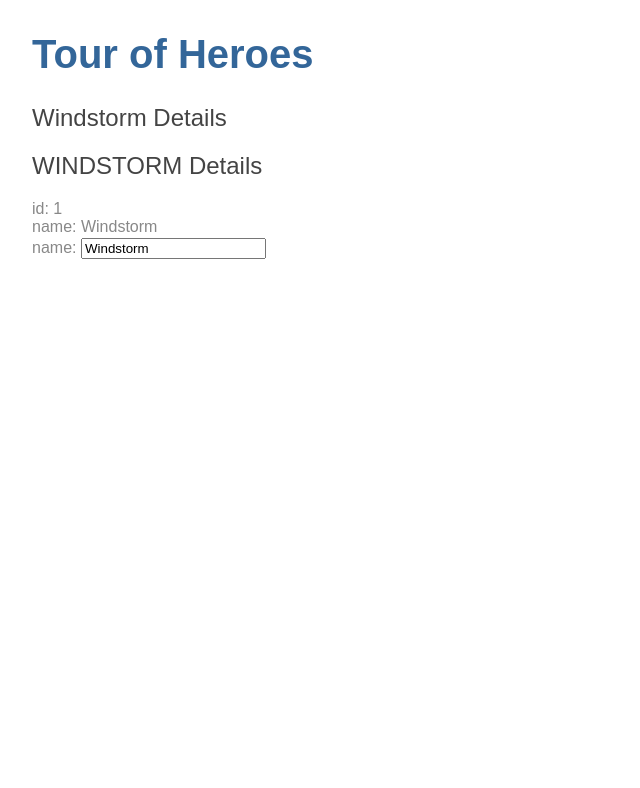
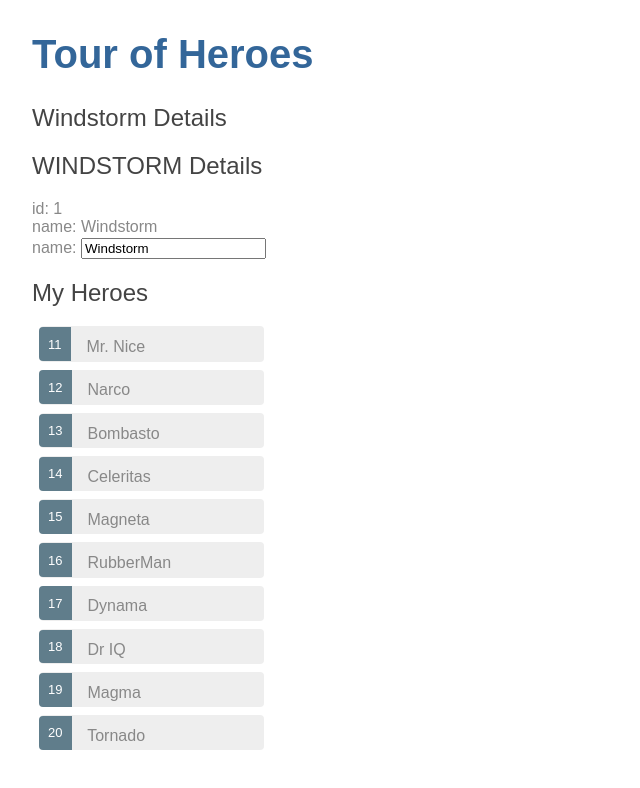
Before and after one commit to ChocolateBoy168/angular-tour-of-heroes, an Angular app: page / in a window 1280 px wide. Shown: the top 788 px of the page, without its empty margins (0-640 px from the left). Built offline with nearby package versions, Linux system fonts and the light colour scheme.

Commit message:
The Tour of Heroes app displays a list of heroes in a Master/Detail view. The user can select a hero and see that hero's details. You used *ngFor to display a list. You used *ngIf to conditionally include or exclude a block of HTML. You can toggle a CSS style class with a class binding.

```diff
--- a/src/app/heroes/heroes.component.css
+++ b/src/app/heroes/heroes.component.css
@@ -0,0 +1,54 @@
+/* HeroesComponent's private CSS styles */
+.selected {
+  background-color: #CFD8DC !important;
+  color: white;
+}
+
+.heroes {
+  margin: 0 0 2em 0;
+  list-style-type: none;
+  padding: 0;
+  width: 15em;
+}
+
+.heroes li {
+  cursor: pointer;
+  position: relative;
+  left: 0;
+  background-color: #EEE;
+  margin: .5em;
+  padding: .3em 0;
+  height: 1.6em;
+  border-radius: 4px;
+}
+
+.heroes li.selected:hover {
+  background-color: #BBD8DC !important;
+  color: white;
+}
+
+.heroes li:hover {
+  color: #607D8B;
+  background-color: #DDD;
+  left: .1em;
+}
+
+.heroes .text {
+  position: relative;
+  top: -3px;
+}
+
+.heroes .badge {
+  display: inline-block;
+  font-size: small;
+  color: white;
+  padding: 0.8em 0.7em 0 0.7em;
+  background-color: #607D8B;
+  line-height: 1em;
+  position: relative;
+  left: -1px;
+  top: -4px;
+  height: 1.8em;
+  margin-right: .8em;
+  border-radius: 4px 0 0 4px;
+}
--- a/src/app/heroes/heroes.component.html
+++ b/src/app/heroes/heroes.component.html
@@ -1,9 +1,8 @@
 <h2>{{hero.name}} Details</h2>
+
 <h2>{{hero.name | uppercase}} Details</h2>
 <div><span>id: </span>{{hero.id}}</div>
 <div><span>name: </span>{{hero.name}}</div>
-
-
 <label>name:
   <!--
     [(ngModel)] is Angular's two-way data binding syntax.
@@ -11,3 +10,42 @@
   -->
   <input [(ngModel)]="hero.name" placeholder="name">
 </label>
+
+
+<!--
+  1.Add Angular's *ngIf directive to the <div> and set it to selectedHero.
+  2.Don't forget the asterisk (*) in front of ngIf. It's a critical part of the syntax.
+  3.When selectedHero is undefined, the ngIf removes the hero detail from the DOM.
+    There are no selectedHero bindings to worry about.
+    When the user picks a hero, selectedHero has a value and ngIf puts the hero detail into the DOM.
+-->
+<div *ngIf="selectedHero">
+  <h2>{{selectedHero.name | uppercase}} Details</h2>
+  <div><span>id: </span>{{selectedHero.id}}</div>
+  <div>
+    <label>name:
+      <input [(ngModel)]="selectedHero.name" placeholder="name">
+    </label>
+  </div>
+</div>
+
+
+<h2>My Heroes</h2>
+<ul class="heroes">
+  <!--
+    1.The *ngFor is Angular's repeater directive. It repeats the host element for each element in a list.
+    Don't forget the asterisk (*) in front of ngFor. It's a critical part of the syntax.
+
+    2.Angular's event binding syntax => (click)=....
+    The parentheses around click tell Angular to listen for the <li> element's click event.
+    When the user clicks in the <li>, Angular executes the onSelect(hero) expression.
+
+    3. [class.some-css-class]="some-condition"
+
+  -->
+  <li *ngFor="let hero of heroes"
+      [class.selected]="hero===selectedHero"
+      (click)="onSelect(hero)">
+    <span class="badge">{{hero.id}}</span> {{hero.name}}
+  </li>
+</ul>
--- a/src/app/heroes/heroes.component.ts
+++ b/src/app/heroes/heroes.component.ts
@@ -1,5 +1,6 @@
 import {Component, OnInit} from '@angular/core';
 import {Hero} from '../hero';
+import {HEROES} from "../mock-heroes";
 
 @Component({
   selector: 'app-heroes',
@@ -13,11 +14,20 @@ export class HeroesComponent implements OnInit {
     name: 'Windstorm'
   };
 
+  heroes = HEROES;
+
   constructor() {
   }
 
   ngOnInit() {
   }
 
+  selectedHero: Hero;
+  //selectedHero  = HEROES[0]
+
+  onSelect(hero: Hero): void {
+    console.log(hero);
+    this.selectedHero = hero;
+  }
 
 }
--- /dev/null
+++ b/src/app/mock-heroes.ts
@@ -0,0 +1,14 @@
+import {Hero} from "./hero";
+
+export const HEROES: Hero[] = [
+  {id: 11, name: 'Mr. Nice'},
+  {id: 12, name: 'Narco'},
+  {id: 13, name: 'Bombasto'},
+  {id: 14, name: 'Celeritas'},
+  {id: 15, name: 'Magneta'},
+  {id: 16, name: 'RubberMan'},
+  {id: 17, name: 'Dynama'},
+  {id: 18, name: 'Dr IQ'},
+  {id: 19, name: 'Magma'},
+  {id: 20, name: 'Tornado'}
+];
```
Also changed, not shown: doc/note.md (+5 -5 lines).
